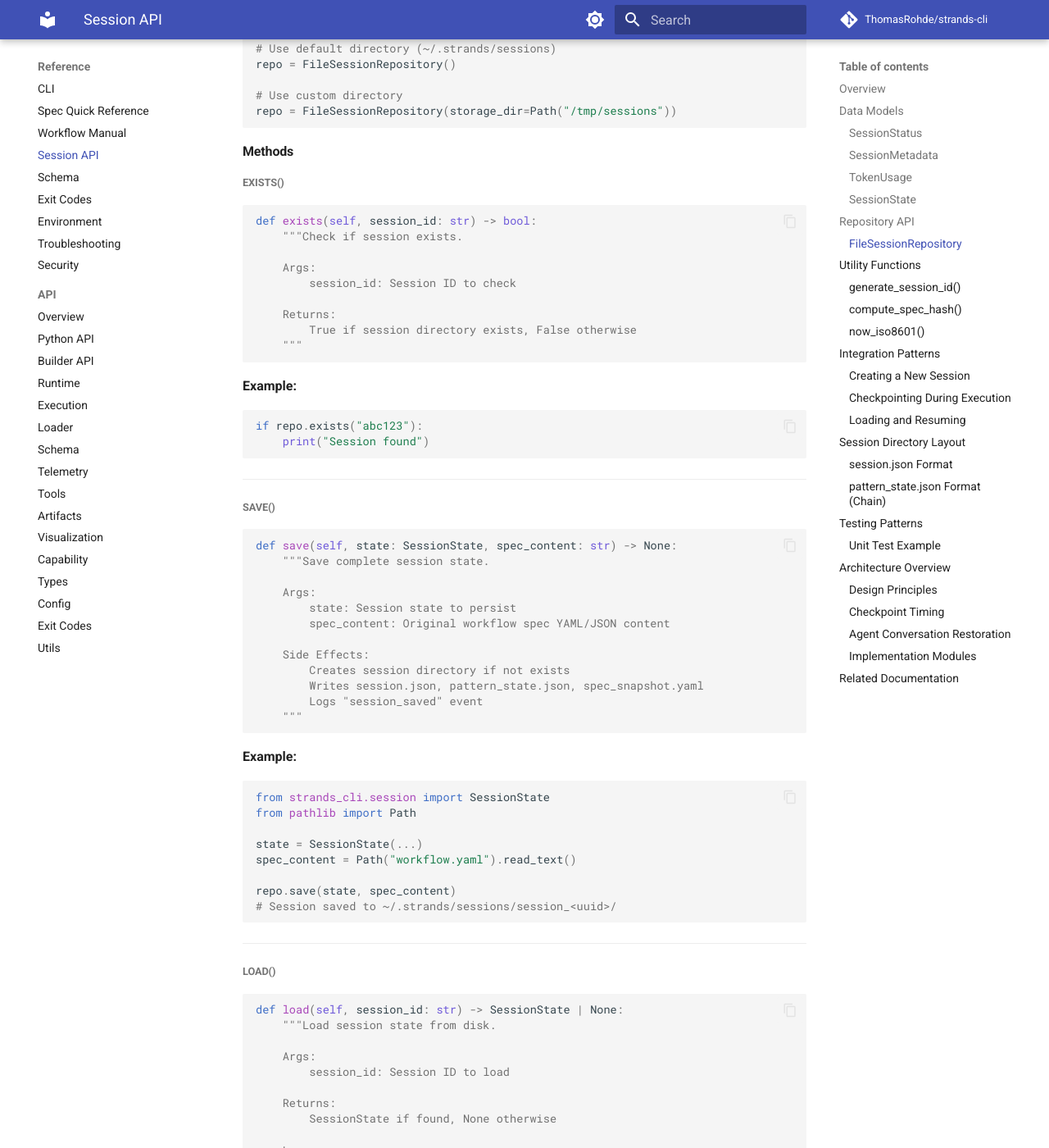
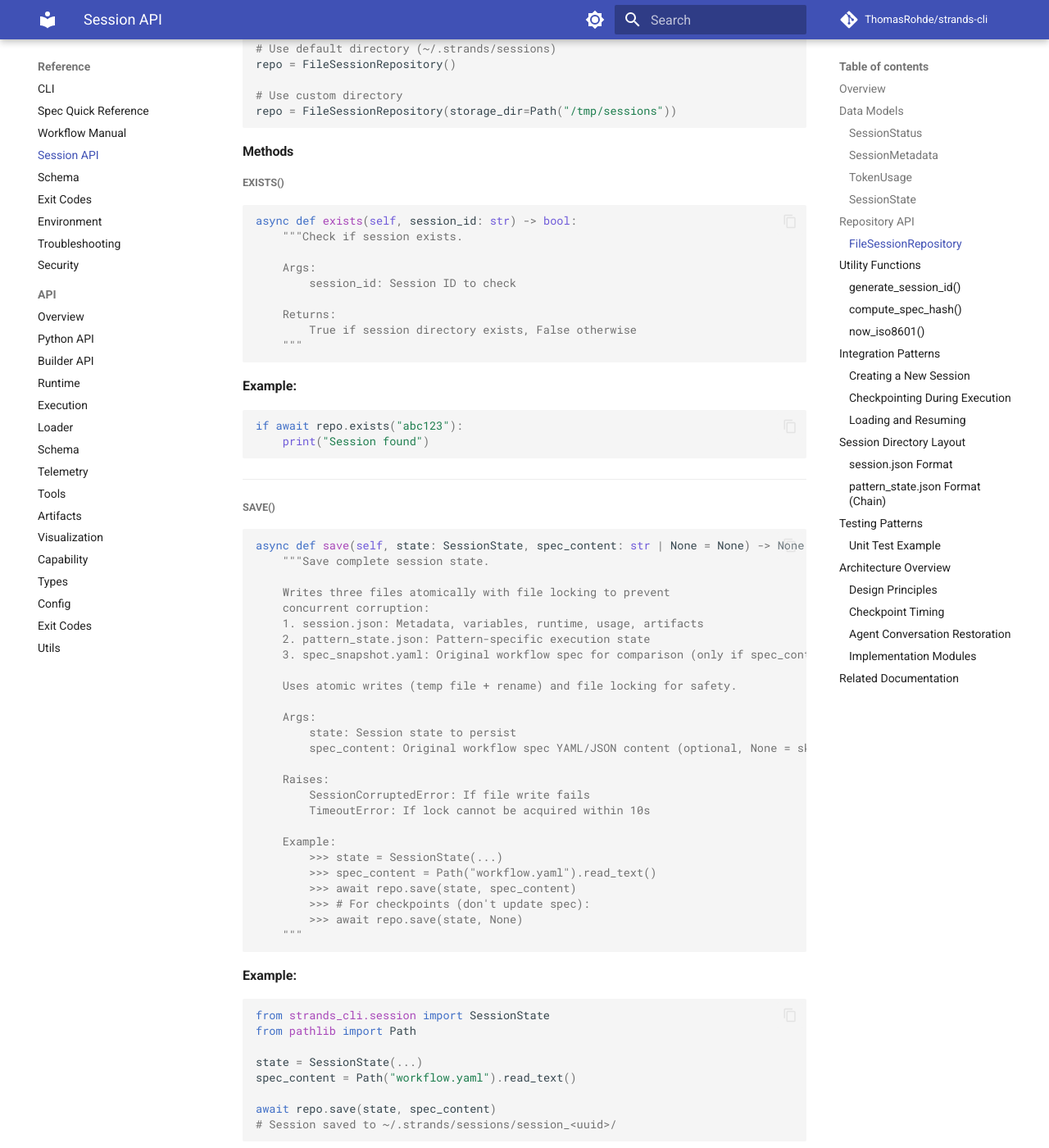
Before and after one commit to ThomasRohde/strands-cli, an MkDocs documentation site: the page built from manual/reference/session-api.md, in a window 1280 px wide and 1400 px high, scrolled down 4900 px. Shown: the whole window at 82% size. Built offline with MkDocs 1.6.1 and Material for MkDocs 9.7.7, drawn with Linux system fonts in a browser that asks for light colours; comment, search, counter and statistics services are not loaded; the version menu is left out; some of the changed text lies outside the part shown.

Commit message:
feat: Update documentation and improve session API with async methods

````diff
--- a/manual/reference/session-api.md
+++ b/manual/reference/session-api.md
@@ -253,7 +253,7 @@ repo = FileSessionRepository(storage_dir=Path("/tmp/sessions"))
 ##### exists()
 
 ```python
-def exists(self, session_id: str) -> bool:
+async def exists(self, session_id: str) -> bool:
     """Check if session exists.
 
     Args:
@@ -266,7 +266,7 @@ def exists(self, session_id: str) -> bool:
 
 **Example:**
 ```python
-if repo.exists("abc123"):
+if await repo.exists("abc123"):
     print("Session found")
 ```
 
@@ -275,17 +275,31 @@ if repo.exists("abc123"):
 ##### save()
 
 ```python
-def save(self, state: SessionState, spec_content: str) -> None:
+async def save(self, state: SessionState, spec_content: str | None = None) -> None:
     """Save complete session state.
+
+    Writes three files atomically with file locking to prevent
+    concurrent corruption:
+    1. session.json: Metadata, variables, runtime, usage, artifacts
+    2. pattern_state.json: Pattern-specific execution state
+    3. spec_snapshot.yaml: Original workflow spec for comparison (only if spec_content is provided)
+
+    Uses atomic writes (temp file + rename) and file locking for safety.
 
     Args:
         state: Session state to persist
-        spec_content: Original workflow spec YAML/JSON content
+        spec_content: Original workflow spec YAML/JSON content (optional, None = skip spec update)
 
-    Side Effects:
-        Creates session directory if not exists
-        Writes session.json, pattern_state.json, spec_snapshot.yaml
-        Logs "session_saved" event
+    Raises:
+        SessionCorruptedError: If file write fails
+        TimeoutError: If lock cannot be acquired within 10s
+
+    Example:
+        >>> state = SessionState(...)
+        >>> spec_content = Path("workflow.yaml").read_text()
+        >>> await repo.save(state, spec_content)
+        >>> # For checkpoints (don't update spec):
+        >>> await repo.save(state, None)
     """
 ```
 
@@ -297,7 +311,7 @@ from pathlib import Path
 state = SessionState(...)
 spec_content = Path("workflow.yaml").read_text()
 
-repo.save(state, spec_content)
+await repo.save(state, spec_content)
 # Session saved to ~/.strands/sessions/session_<uuid>/
 ```
 
@@ -306,7 +320,7 @@ repo.save(state, spec_content)
 ##### load()
 
 ```python
-def load(self, session_id: str) -> SessionState | None:
+async def load(self, session_id: str) -> SessionState | None:
     """Load session state from disk.
 
     Args:
@@ -323,7 +337,7 @@ def load(self, session_id: str) -> SessionState | None:
 
 **Example:**
 ```python
-state = repo.load("abc123-def456-...")
+state = await repo.load("abc123-def456-...")
 if state:
     print(f"Loaded session: {state.metadata.workflow_name}")
 else:
@@ -335,7 +349,7 @@ else:
 ##### delete()
 
 ```python
-def delete(self, session_id: str) -> None:
+async def delete(self, session_id: str) -> None:
     """Delete session completely.
 
     Args:
@@ -350,7 +364,7 @@ def delete(self, session_id: str) -> None:
 
 **Example:**
 ```python
-repo.delete("abc123-def456-...")
+await repo.delete("abc123-def456-...")
 # Session directory removed
 ```
 
@@ -359,7 +373,7 @@ repo.delete("abc123-def456-...")
 ##### list_sessions()
 
 ```python
-def list_sessions(self) -> list[SessionMetadata]:
+async def list_sessions(self) -> list[SessionMetadata]:
     """List all sessions in storage.
 
     Returns:
@@ -373,7 +387,7 @@ def list_sessions(self) -> list[SessionMetadata]:
 
 **Example:**
 ```python
-sessions = repo.list_sessions()
+sessions = await repo.list_sessions()
 for session in sessions:
     print(f"{session.session_id}: {session.workflow_name} ({session.status})")
 ```
````
Also changed, not shown: docs/strands-workflow-manual.md (+5 -5 lines), manual/reference/api/builders.md (+32 -49 lines), manual/reference/api/exit-codes.md (+33 -0 lines), manual/reference/api/python-api.md (+4 -5 lines), manual/reference/api/types.md (+77 -13 lines).
